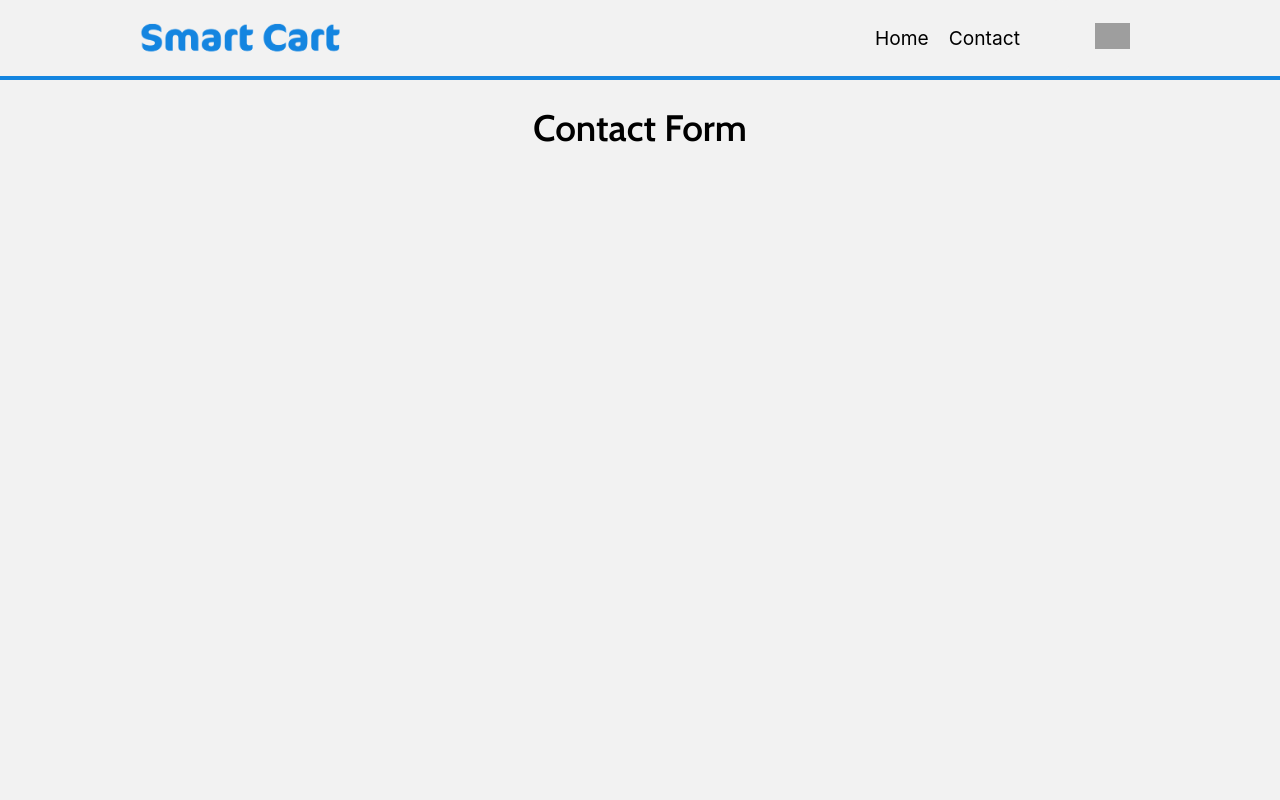
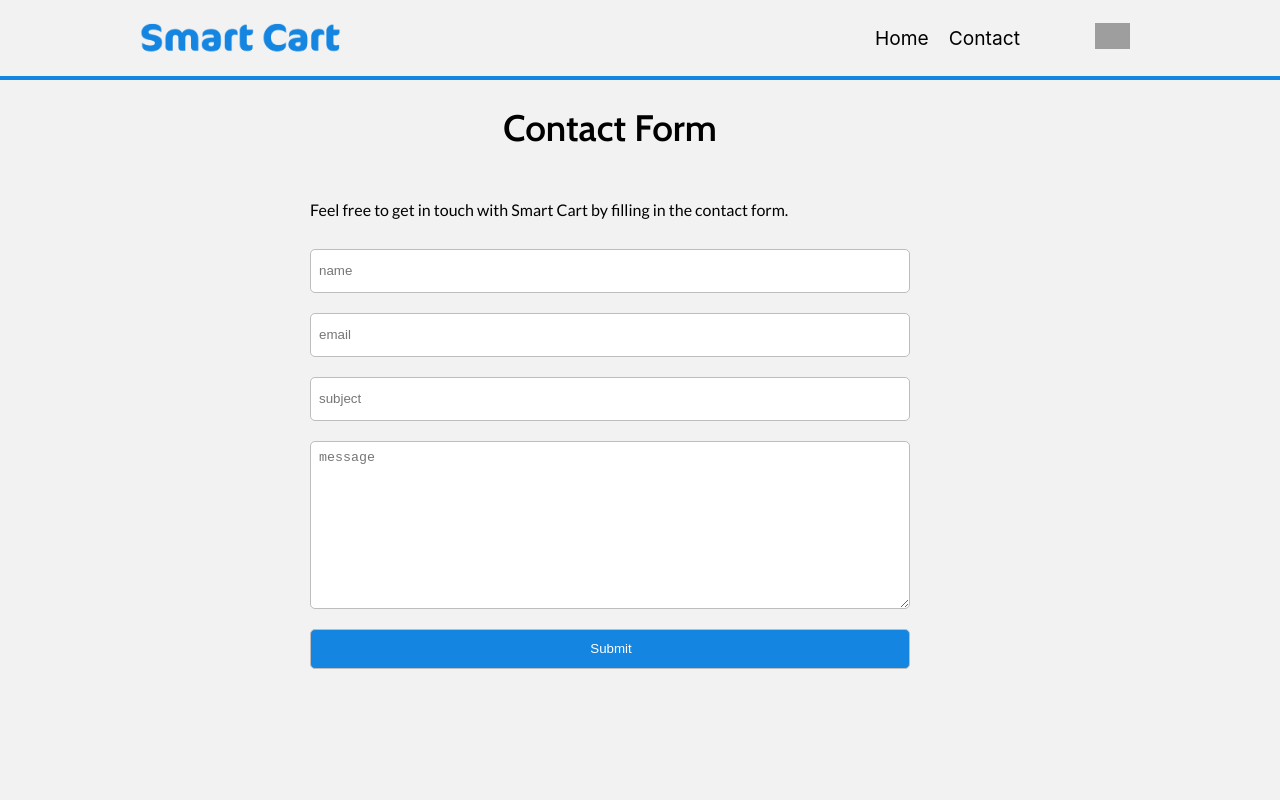
Before and after one commit to S10ANDK/Smart-Cart, a React (Create React App) app: page /contact in a window 1280 px wide. Shown: the top 800 px of the page. Built offline with nearby package versions, Linux system fonts and the light colour scheme; grey boxes are pictures that could not be loaded; a web font is replaced by a local one.

Commit message:
added styling for contact form

```diff
--- a/src/components/Contact/index.jsx
+++ b/src/components/Contact/index.jsx
@@ -1,10 +1,29 @@
 import Div from "../styles/Div";
+import React from "react";
+import { useForm } from 'react-hook-form';
+import * as S from "./index.styled"
 
 function Contact() {
+    const { register, handleSubmit } = useForm();
+
+    function onSubmit(data) {
+        console.log(data);
+    }
+
     return (
-      <Div>
-        <h1>Contact Form</h1>
-      </Div>
+        <>
+        <Div>
+            <h1>Contact Form</h1>
+            <p>Feel free to get in touch with Smart Cart by filling in the contact form.</p>
+            <S.Form onSubmit={handleSubmit(onSubmit)}>
+              <input placeholder="name"{...register('name')} />
+              <input placeholder="email"{...register('email')} />
+              <input placeholder="subject"{...register('subject')} />
+              <textarea placeholder="message" rows={10} cols={30}{...register('message')} />
+              <S.SubmitFormButton type="submit" />
+            </S.Form>
+        </Div>
+      </>
     );
   }
 
--- a/src/components/Contact/index.styled.jsx
+++ b/src/components/Contact/index.styled.jsx
@@ -0,0 +1,37 @@
+import styled from 'styled-components';
+
+export const Form = styled.form`
+    display: flex;
+    flex-direction: column;
+    max-width: 600px;
+    margin: 20px auto 0px;
+
+    input,
+    textarea {
+        margin: 10px 0px;
+        border: 1px solid #bdbdbd;
+        border-radius: 5px;
+        padding-left: 8px;
+        outline-color: ${(props) => props.theme.color.accentOne};
+    }
+
+    input {
+        height: 40px;
+    }
+
+    textarea {
+        padding: 8px;
+    }
+`;
+
+export const SubmitFormButton = styled.input`
+    background: ${(props) => props.theme.color.accentOne};
+    color: ${(props) => props.theme.color.white};
+    margin: 10px 0px;
+    transition: 0.3s ease-in-out;
+    cursor: pointer;
+
+    :hover {
+        background: ${(props) => props.theme.color.secondary};
+    }
+`;
--- a/src/components/styles/Div.jsx
+++ b/src/components/styles/Div.jsx
@@ -3,7 +3,7 @@ import styled from "styled-components";
 const Div = styled.div`
     max-width: 1200px;
     min-height: 100vh;
-    margin: auto;
+    margin: auto 10px;
 `;
 
 export default Div;
--- a/src/components/styles/GlobalStyle.jsx
+++ b/src/components/styles/GlobalStyle.jsx
@@ -29,6 +29,7 @@ const GlobalStyle = createGlobalStyle`
         font-size: 2.3rem;
         color: var(--color-black);
         text-align: center;
+        margin-bottom: 50px;
     }
 
     h2 {
```
